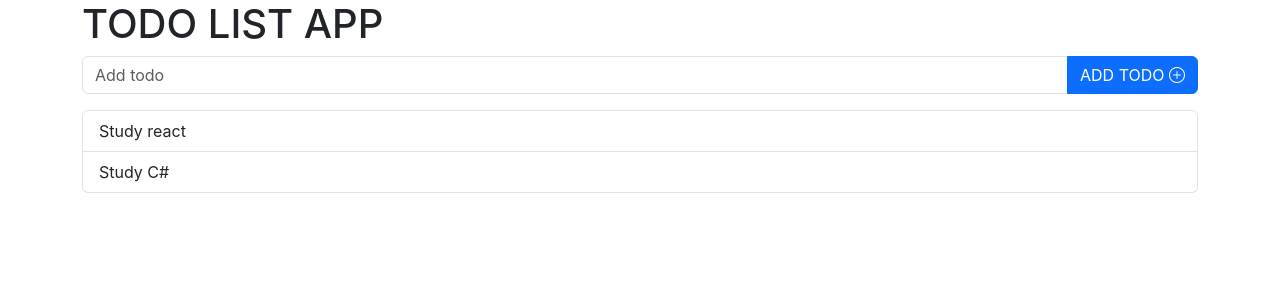
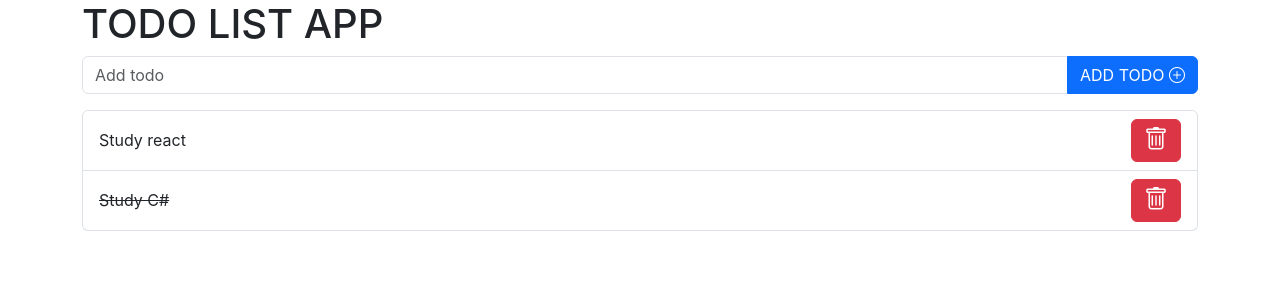
Before and after one commit to hidran/redux-toolkit-todoapp, a React (Create React App) app: page / in a window 1280 px wide. Shown: the top 300 px of the page. Built offline with nearby package versions, Linux system fonts and the light colour scheme.

Commit message:
implements toggletodo and remove todo

```diff
--- a/src/App.js
+++ b/src/App.js
@@ -1,6 +1,7 @@
 import './App.css';
 import {  useSelector } from 'react-redux';
 import AddTodo from './features/todos/AddTodo';
+import TodoItem from './features/todos/TodoItem';
 function App() {
   const todos = useSelector(state => state.todos);
   return (
@@ -11,7 +12,7 @@ function App() {
     <AddTodo/>
     <ul className='list-group'>
      {
-      todos.map(todo => <li className='list-group-item' key={todo.id}>{todo.name}</li>)
+      todos.map(todo => <TodoItem key ={todo.id} todo ={todo} />)
      }
       </ul>
     </div>
--- a/src/features/todos/AddTodo.js
+++ b/src/features/todos/AddTodo.js
@@ -1,18 +1,19 @@
 import { useState } from "react";
-import { useDispatch } from "react-redux";
+import { useDispatch, useSelector } from "react-redux";
 import { addTodo } from "./todoSlice";
 
 const AddTodo = () =>{
 
     const [name, setName] = useState('');
     const dispatch = useDispatch();
+    const id = useSelector(state => state.todos.length +1);
     const handleAddTodo = (e)=> {
         e.preventDefault();
         const todoName = name.trim();
         if (!todoName){
             return;
         }
-        const todo = { name: todoName, completed: false, user_id: 1};
+        const todo = {id, name: todoName, completed: false, user_id: 1};
         dispatch(addTodo(todo));
         setName('');
     };
--- /dev/null
+++ b/src/features/todos/TodoItem.js
@@ -0,0 +1,25 @@
+import { useDispatch } from 'react-redux';
+import { removeTodo, toggleTodo } from './todoSlice';
+const TodoItem = ({todo}) =>{
+    const dispatch = useDispatch();
+
+    const handleToggle = ()=>{
+       dispatch(toggleTodo(todo))
+    }
+    const handleRemove = () => {
+        dispatch(removeTodo(todo));
+    }
+    return (
+        <li className="list-group-item d-flex align-items-center justify-content-between"
+         key={todo.id}>
+            <span onClick={handleToggle}
+             style = {{textDecoration: todo.completed? 'line-through': '', cursor:'pointer'}}>
+            {todo.name}
+
+            </span>
+            <button onClick={handleRemove} className="btn btn-danger"><i className="bi h4 bi-trash"></i></button>
+            </li>
+
+    )
+}
+export default TodoItem;
--- a/src/features/todos/todoSlice.js
+++ b/src/features/todos/todoSlice.js
@@ -5,13 +5,13 @@ const initialState = [
         completed: false,
         name: 'Study react',
         user_id:1,
-        id: (new Date()).getTime()
+        id: 1
     },
     {
         completed: true,
         name: 'Study C#',
         user_id: 1,
-        id: Math.random()
+        id: 2
     }
 ];
 const todoSlice = createSlice({
@@ -27,15 +27,16 @@ const todoSlice = createSlice({
         removeTodo(state, action) {
 
             state = state.filter(todo => todo.id !== action.payload.id);
+            return state;
 
         },
         toggleTodo(state, action) {
-            state = state.map(todo => {
-                if (todo.id === action.payload.id){
-                    todo.completed = !todo.completed;
-                }
-                return todo;
-            });
+
+            const todo = state.find(todo => todo.id === action.payload.id);
+            if(todo){
+                todo.completed = !todo.completed
+            }
+
 
         }
     }
```
